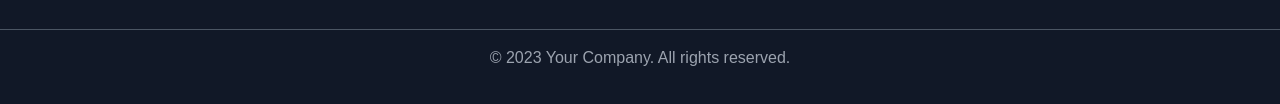
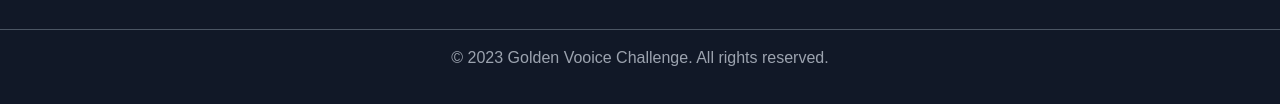
Before and after one commit to Uti-Favour/GVC_Web, a website: page index.html in a window 1280 px wide. Shown: the part 4245-4349 px from the top of the page. Drawn offline with nearby package versions, Linux system fonts and the light colour scheme.

Commit message:
GVC footer section text error correction

```diff
--- a/index.html
+++ b/index.html
@@ -556,7 +556,7 @@
 
       <!-- Bottom Bar -->
       <div class="mt-8 border-t border-gray-600 pt-4 text-center">
-        <p class="text-gray-400">&copy; 2023 Your Company. All rights reserved.</p>
+        <p class="text-gray-400">&copy; 2023 Golden Vooice Challenge. All rights reserved.</p>
       </div>
     </footer>
 
```
